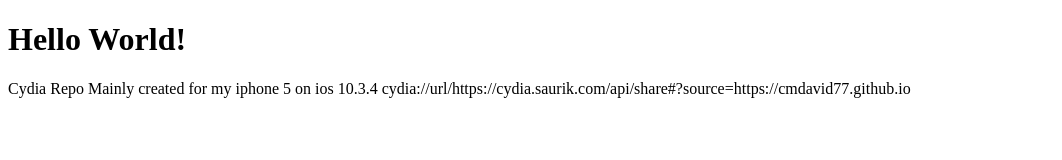
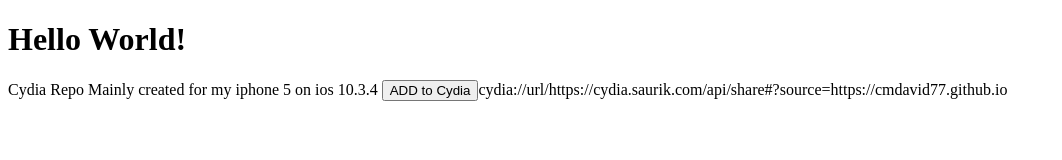
Before and after one commit to cmd-v1/repo, a plain HTML site: page index.html in a window 1280 px wide. Shown: the whole page, without its empty margins (0-1062 px from the left). Drawn offline with Linux system fonts and the light colour scheme.

Commit message:
Update index.html

```diff
--- a/index.html
+++ b/index.html
@@ -2,6 +2,8 @@
 <html>
 <body>
 <h1>Hello World!</h1>
-<p>Cydia Repo Mainly created for my iphone 5 on ios 10.3.4 cydia://url/https://cydia.saurik.com/api/share#?source=https://cmdavid77.github.io</p>
+<p>Cydia Repo Mainly created for my iphone 5 on ios 10.3.4  <button type="button" onclick="location.href='cydia://url/https://cydia.saurik.com/api/share#?source=https://cmdavid77.github.io'">
+        ADD to Cydia
+      </button>cydia://url/https://cydia.saurik.com/api/share#?source=https://cmdavid77.github.io</p>
 </body>
 </html>
```
